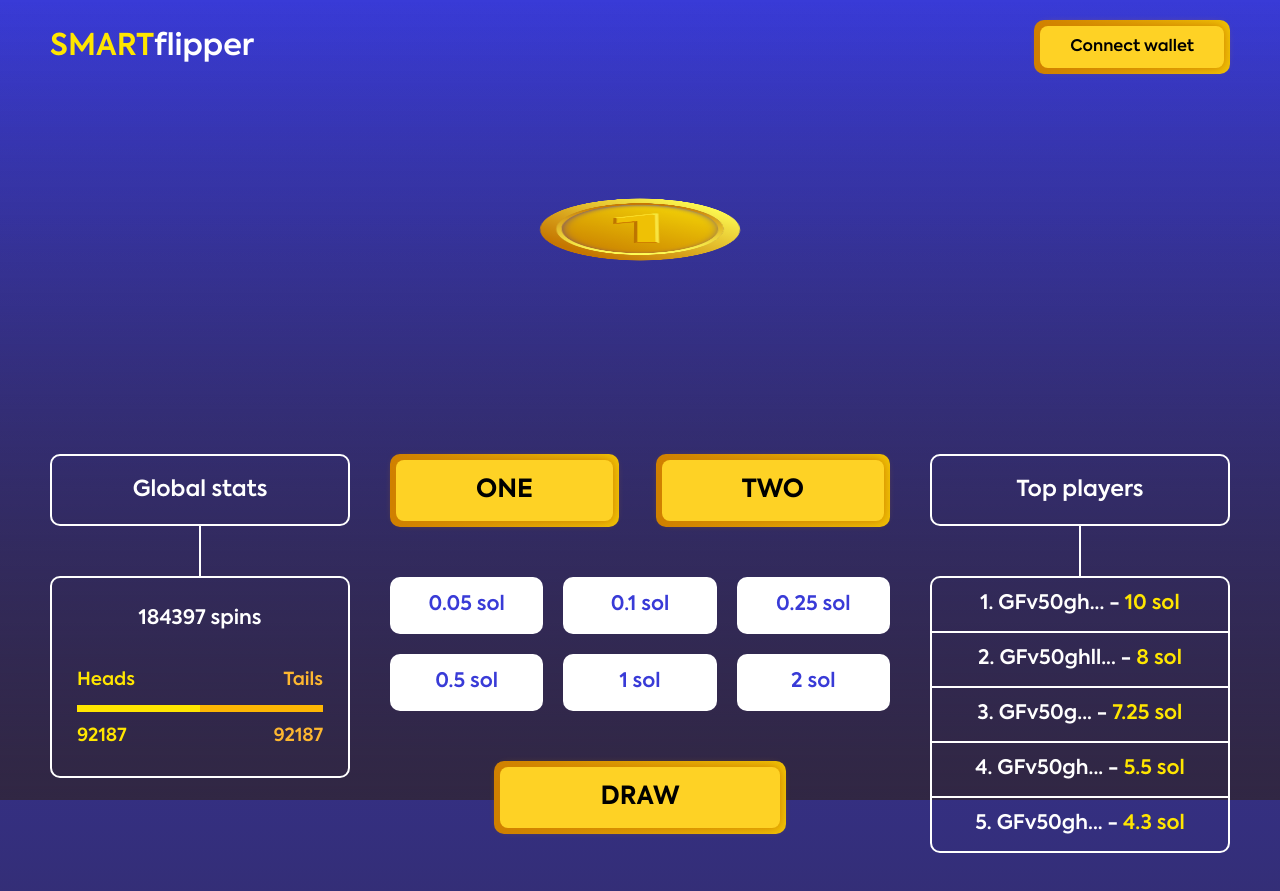
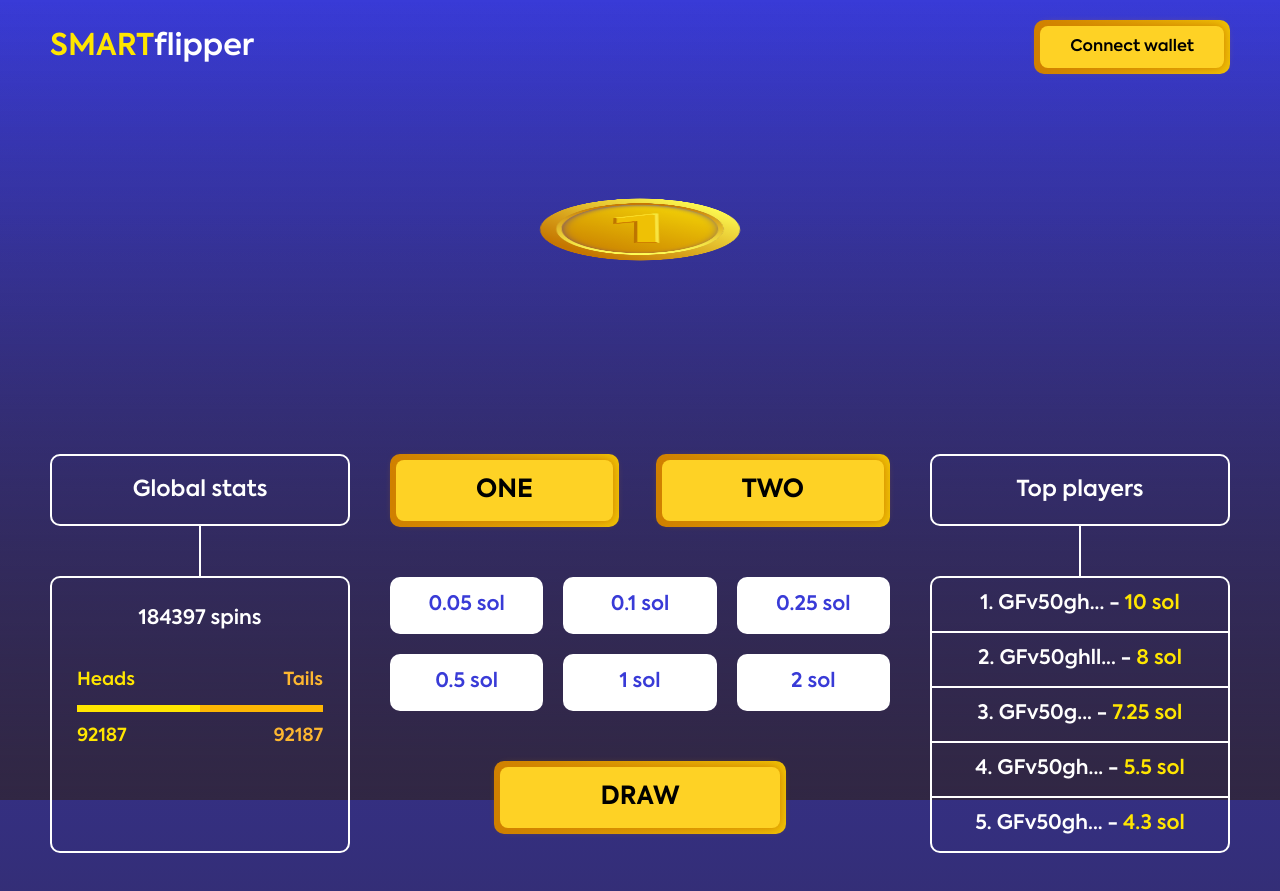
Before and after one commit to SolidityWorks/lottery, a React (Create React App) app: page / in a window 1280 px wide. Shown: the top 891 px of the page. Built offline with nearby package versions, Linux system fonts and the light colour scheme.

Commit message:
'update'

```diff
--- a/src/App.css
+++ b/src/App.css
@@ -111,12 +111,12 @@ input::-webkit-inner-spin-button{
 }
 
 .default__button:hover .default__button--wrapper, .default__button:active .default__button--wrapper,
-.draw:active .default__button--wrapper{
+.draw.default__button:active .default__button--wrapper{
     color: #ffe600;
     background: #393BD7;
 }
 
-.draw:active{
+.draw.default__button:active{
     box-shadow: none;
 }
 
@@ -158,7 +158,6 @@ input::-webkit-inner-spin-button{
     width: 100%;
     margin-top: 5rem;
     display: flex;
-    align-items: flex-start;
     justify-content: space-between;
 }
 
@@ -210,6 +209,7 @@ input::-webkit-inner-spin-button{
     display: flex;
     flex-direction: column;
     align-items: center;
+    height: 100%;
 }
 
 .main__wrapper--stats{
@@ -451,6 +451,10 @@ input::-webkit-inner-spin-button{
 
 .main__coin--inner.win .main__coin.win, .main__coin--inner.lose .main__coin.lose{
     display: block;
+}
+
+.main__coin, .main__coin--inner{
+    pointer-events: none;
 }
 
 /* Анимация падающих монет */
```
